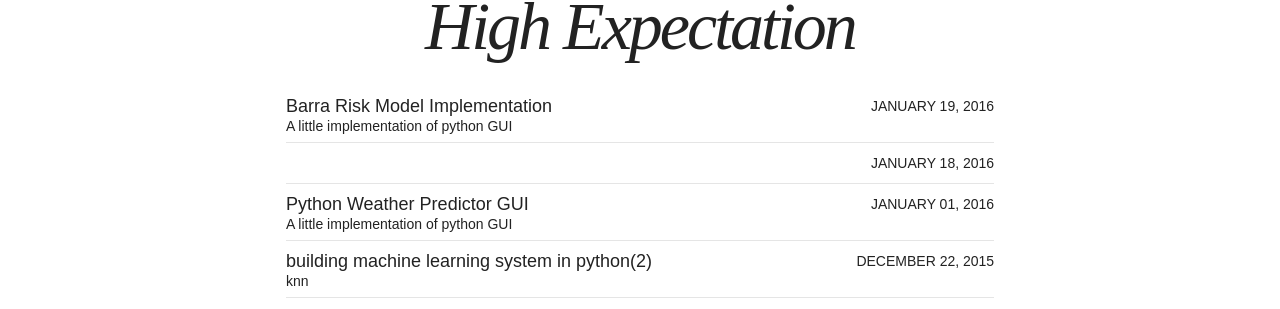
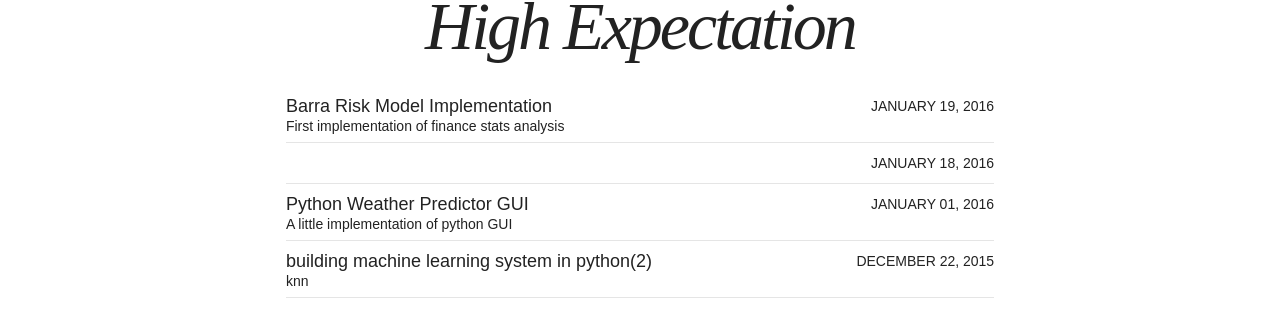
Before and after one commit to ryanyuan42/ryanyuan42.github.io, a Jekyll site: the page built from index.html, in a window 1280 px wide. Shown: the part 486-795 px from the top of the page. Built offline with Jekyll 4.4.1, drawn with Linux system fonts in a browser that asks for light colours; nearby versions of some CDN libraries.

Commit message:
Update 2016-01-19-barra_risk_model.markdown

```diff
--- a/_posts/2016-01-19-barra_risk_model.markdown
+++ b/_posts/2016-01-19-barra_risk_model.markdown
@@ -1,9 +1,9 @@
 ---
 layout: post
 title: "Barra Risk Model Implementation"
-excerpt: "A little implementation of python GUI"
+excerpt: "First implementation of finance stats analysis"
 categories: articles
-tags: [python, GUI]
+tags: [python, barra]
 comments: true
 share: true
 ---
```
